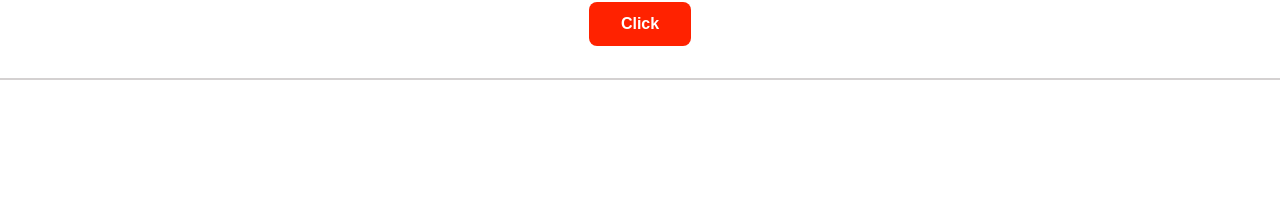
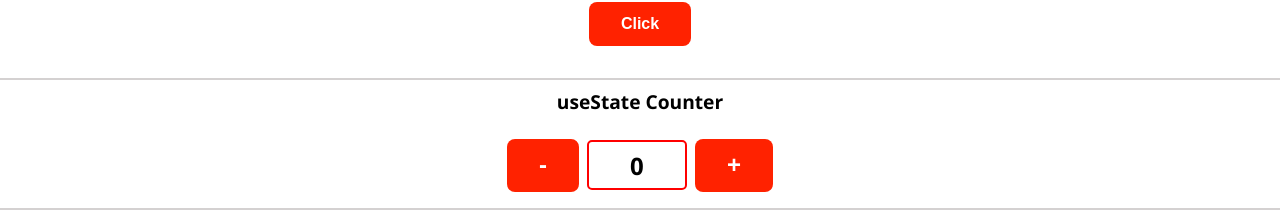
Before and after one commit to amankashyap004/react-practice-projects, a React (Create React App) app: page / in a window 1280 px wide. Shown: the part 575-797 px from the top of the page. Built offline with nearby package versions, Linux system fonts and the light colour scheme.

Commit message:
useState Counter

```diff
--- a/src/App.css
+++ b/src/App.css
@@ -62,3 +62,35 @@
 .greeting-text {
    color: green;
 }
+
+/* useState counter */
+
+.use-state-counter {
+   display: flex;
+   justify-content: center;
+   align-items: center;
+   flex-direction: column;
+}
+
+.use-state-counter-container {
+   padding: 1rem;
+   display: flex;
+   justify-content: center;
+   align-items: center;
+}
+
+.use-state-counter-btn {
+   font-size: 1.5rem;
+   margin: 0 0.5rem;
+}
+
+.use-state-counter-box {
+   width: 100px;
+   height: 50px;
+   border: 2px solid red;
+   border-radius: 5px;
+   display: flex;
+   justify-content: center;
+   align-items: center;
+   font-size: 1.5rem;
+}
--- a/src/App.js
+++ b/src/App.js
@@ -2,6 +2,7 @@ import "./App.css";
 import Header from "./component/Header";
 import EventListener from "./component/EventListener"
 import Greeting from "./component/Greeting";
+import UseStateCounter from "./component/UseStateCounter";
 
 function App() {
    return (
@@ -9,7 +10,7 @@ function App() {
          <Header />
          <Greeting />
          <EventListener />
-
+         <UseStateCounter />
       </div>
    );
 }
--- /dev/null
+++ b/src/component/UseStateCounter.js
@@ -0,0 +1,37 @@
+import React from "react";
+
+export default function UseStateCounter() {
+   const [count, setCount] = React.useState(0);
+   function subtract() {
+      //   setCount(count - 1);
+      //OR
+      // setCount(function(oldValue){
+      //     return oldValue+1
+      // })
+      //OR
+      setCount((prevCount) => prevCount + 1);
+   }
+
+   function add() {
+      //   setCount(count + 1);
+
+      setCount((prevCount) => prevCount - 1);
+   }
+
+   return (
+      <div className="container">
+         <section className="use-state-counter">
+            <h3 className="heading">useState Counter</h3>
+            <div className="use-state-counter-container">
+               <button onClick={subtract} className="btn use-state-counter-btn">
+                  -
+               </button>
+               <h3 className="use-state-counter-box">{count}</h3>
+               <button onClick={add} className="btn use-state-counter-btn">
+                  +
+               </button>
+            </div>
+         </section>
+      </div>
+   );
+}
```
Also changed, not shown: 1 other file (tests, documents, lock files or other folders).
